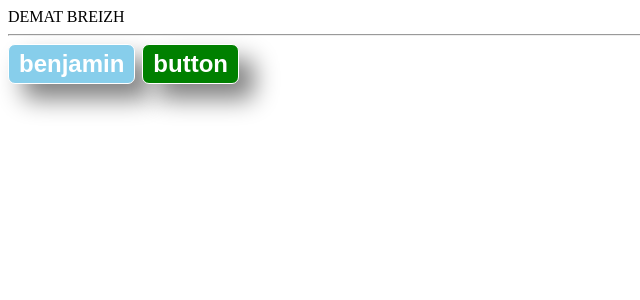
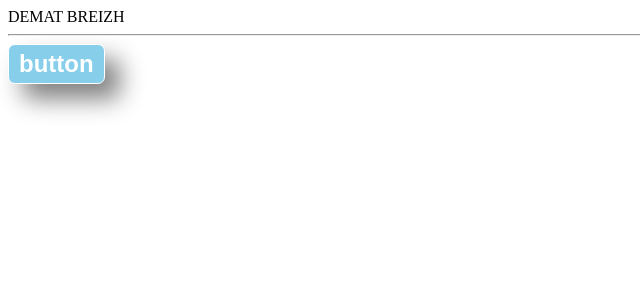
Before and after one commit to wajdifaidi/tjs-formation, a React (Vite) app: page / in a window 1280 px wide. Shown: the top 300 px of the page, without its empty margins (0-640 px from the left). Built offline with nearby package versions, Linux system fonts and the light colour scheme.

Commit message:
propTypes

```diff
--- a/package.json
+++ b/package.json
@@ -10,6 +10,7 @@
     "preview": "vite preview"
   },
   "dependencies": {
+    "prop-types": "^15.8.1",
     "react": "^18.2.0",
     "react-dom": "^18.2.0"
   },
--- a/src/App/App.jsx
+++ b/src/App/App.jsx
@@ -3,8 +3,8 @@ import Button from './components/Button/Button.jsx';
 const App=(props) => {
   return <div className='App'>
     DEMAT BREIZH<hr/>
-    <Button text="benjamin" bgColor="skyblue" color="red"/>
-    <Button text="button"/>
+    {/* <Button text={1} bgColor="skyblue" color="red"/> */}
+    <Button text="button" bgColor='skyblue'/>
   </div>
 };
 export default App;
```
Also changed, not shown: src/App/components/Button/Button.jsx (+7 -0 lines), 1 other file (tests, documents, lock files or other folders).
